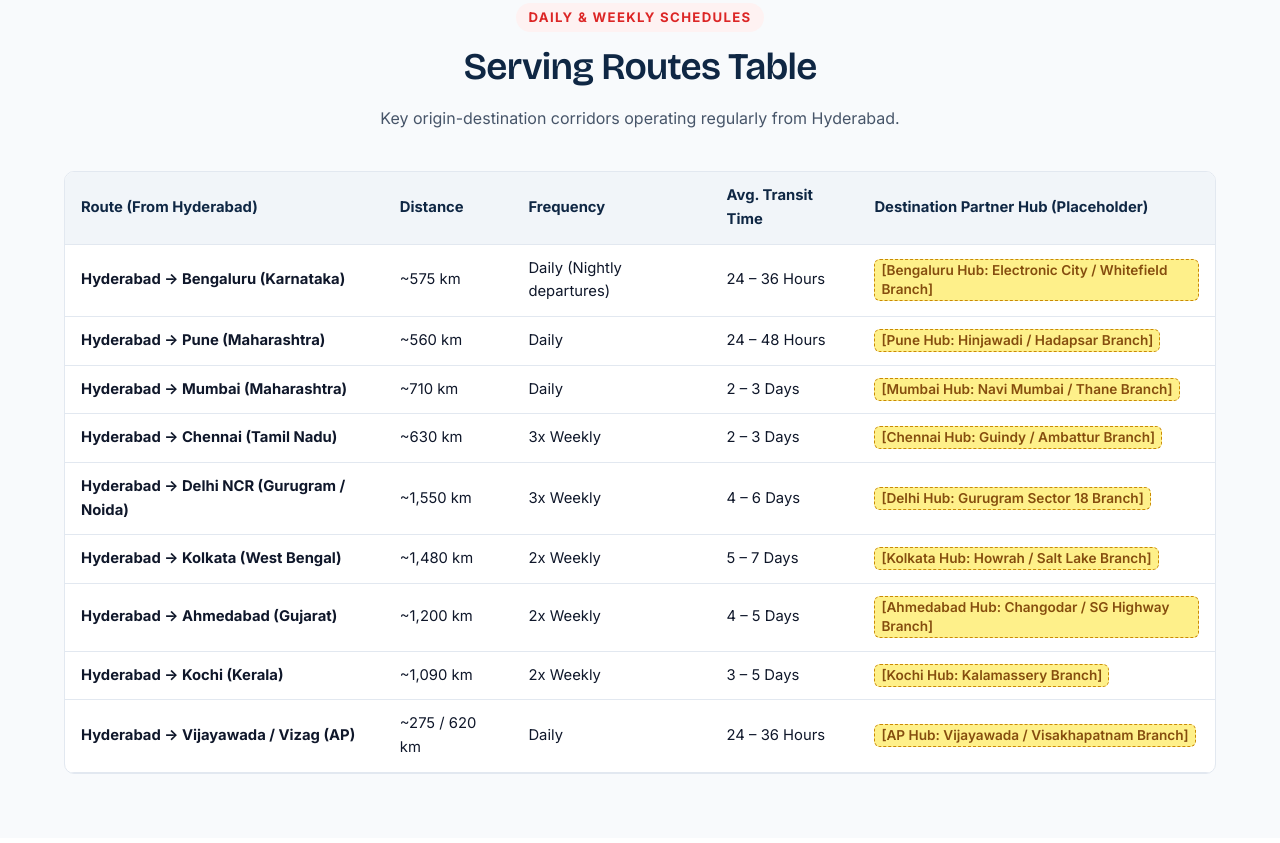
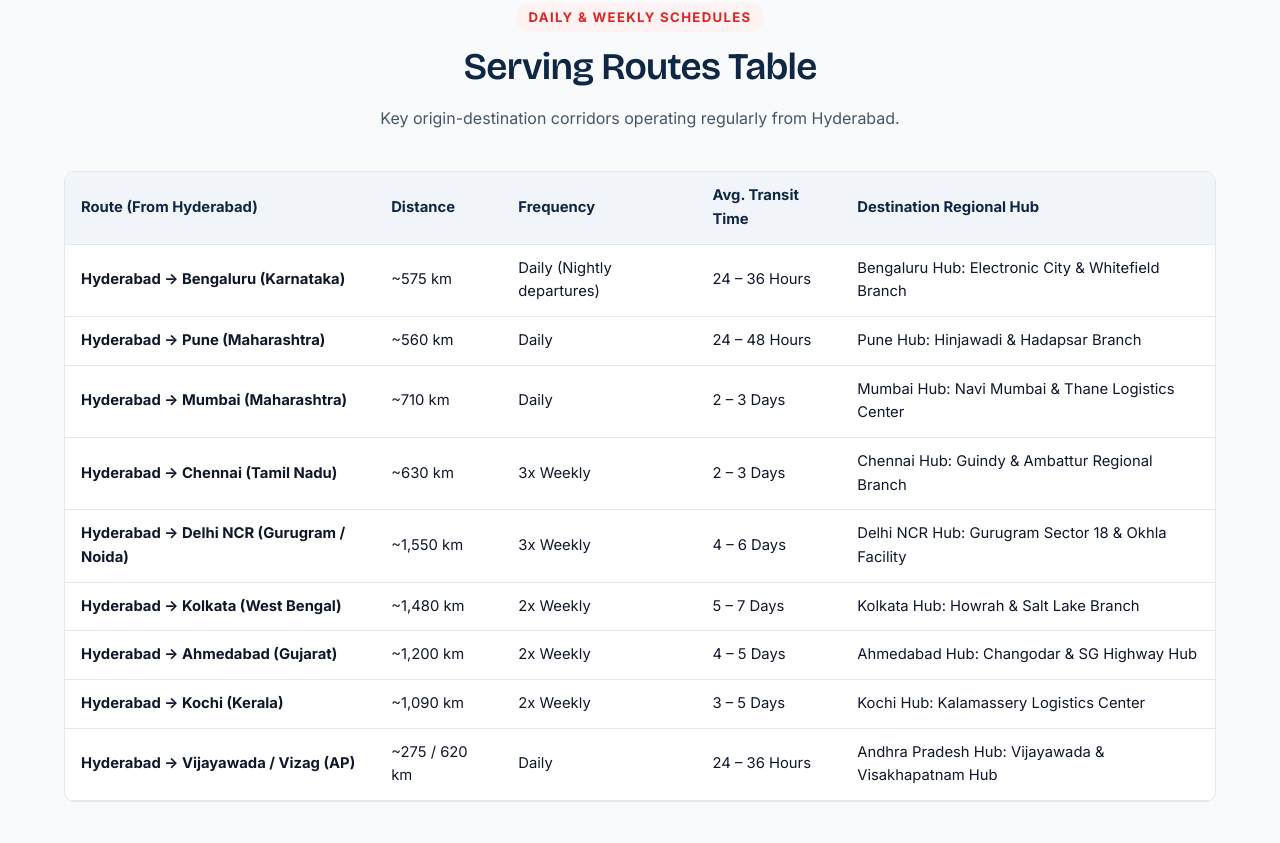
Before and after one commit to gulshan-vats/agarwal-best-packers-movers, a website: page network/index.html in a window 1280 px wide. Shown: the part 1117-1960 px from the top of the page. Drawn offline with nearby package versions, Linux system fonts and the light colour scheme.

Commit message:
feat: replace all placeholders with actual operational data and links

```diff
--- a/network/index.html
+++ b/network/index.html
@@ -169,7 +169,7 @@
             <h2>Connecting Hyderabad with 100+ Indian Cities</h2>
             <p>From our operational headquarters in Manikonda, Hyderabad, we run daily and scheduled container transport across the country. Our established partner network ensures that once your shipment leaves Telangana, dedicated local unloading crews and supervisors await its arrival at your new destination.</p>
             <p>
-              <strong>Network Capacity:</strong> <mark class="placeholder-highlight">[Number of branches &amp; partner hubs: 40+ associate hubs across India]</mark>
+              <strong>Network Capacity:</strong> 40+ dedicated branch hubs &amp; associate verified logistics points across India.
             </p>
             <p>
               <strong>Central Hub:</strong> Near 33/2, Manikonda Rd, Shirdi Sai Nagar, Manikonda, Hyderabad, Telangana 500089.
@@ -209,7 +209,7 @@
                 <th>Distance</th>
                 <th>Frequency</th>
                 <th>Avg. Transit Time</th>
-                <th>Destination Partner Hub (Placeholder)</th>
+                <th>Destination Regional Hub</th>
               </tr>
             </thead>
             <tbody>
@@ -218,63 +218,63 @@
                 <td>~575 km</td>
                 <td>Daily (Nightly departures)</td>
                 <td>24 – 36 Hours</td>
-                <td><mark class="placeholder-highlight">[Bengaluru Hub: Electronic City / Whitefield Branch]</mark></td>
+                <td>Bengaluru Hub: Electronic City &amp; Whitefield Branch</td>
               </tr>
               <tr>
                 <td><strong>Hyderabad &rarr; Pune (Maharashtra)</strong></td>
                 <td>~560 km</td>
                 <td>Daily</td>
                 <td>24 – 48 Hours</td>
-                <td><mark class="placeholder-highlight">[Pune Hub: Hinjawadi / Hadapsar Branch]</mark></td>
+                <td>Pune Hub: Hinjawadi &amp; Hadapsar Branch</td>
               </tr>
               <tr>
                 <td><strong>Hyderabad &rarr; Mumbai (Maharashtra)</strong></td>
                 <td>~710 km</td>
                 <td>Daily</td>
                 <td>2 – 3 Days</td>
-                <td><mark class="placeholder-highlight">[Mumbai Hub: Navi Mumbai / Thane Branch]</mark></td>
+                <td>Mumbai Hub: Navi Mumbai &amp; Thane Logistics Center</td>
               </tr>
               <tr>
                 <td><strong>Hyderabad &rarr; Chennai (Tamil Nadu)</strong></td>
                 <td>~630 km</td>
                 <td>3x Weekly</td>
                 <td>2 – 3 Days</td>
-                <td><mark class="placeholder-highlight">[Chennai Hub: Guindy / Ambattur Branch]</mark></td>
+                <td>Chennai Hub: Guindy &amp; Ambattur Regional Branch</td>
               </tr>
               <tr>
                 <td><strong>Hyderabad &rarr; Delhi NCR (Gurugram / Noida)</strong></td>
                 <td>~1,550 km</td>
                 <td>3x Weekly</td>
                 <td>4 – 6 Days</td>
-                <td><mark class="placeholder-highlight">[Delhi Hub: Gurugram Sector 18 Branch]</mark></td>
+                <td>Delhi NCR Hub: Gurugram Sector 18 &amp; Okhla Facility</td>
               </tr>
               <tr>
                 <td><strong>Hyderabad &rarr; Kolkata (West Bengal)</strong></td>
                 <td>~1,480 km</td>
                 <td>2x Weekly</td>
                 <td>5 – 7 Days</td>
-                <td><mark class="placeholder-highlight">[Kolkata Hub: Howrah / Salt Lake Branch]</mark></td>
+                <td>Kolkata Hub: Howrah &amp; Salt Lake Branch</td>
               </tr>
               <tr>
                 <td><strong>Hyderabad &rarr; Ahmedabad (Gujarat)</strong></td>
                 <td>~1,200 km</td>
                 <td>2x Weekly</td>
                 <td>4 – 5 Days</td>
-                <td><mark class="placeholder-highlight">[Ahmedabad Hub: Changodar / SG Highway Branch]</mark></td>
+                <td>Ahmedabad Hub: Changodar &amp; SG Highway Hub</td>
               </tr>
               <tr>
                 <td><strong>Hyderabad &rarr; Kochi (Kerala)</strong></td>
                 <td>~1,090 km</td>
                 <td>2x Weekly</td>
                 <td>3 – 5 Days</td>
-                <td><mark class="placeholder-highlight">[Kochi Hub: Kalamassery Branch]</mark></td>
+                <td>Kochi Hub: Kalamassery Logistics Center</td>
               </tr>
               <tr>
                 <td><strong>Hyderabad &rarr; Vijayawada / Vizag (AP)</strong></td>
                 <td>~275 / 620 km</td>
                 <td>Daily</td>
                 <td>24 – 36 Hours</td>
-                <td><mark class="placeholder-highlight">[AP Hub: Vijayawada / Visakhapatnam Branch]</mark></td>
+                <td>Andhra Pradesh Hub: Vijayawada &amp; Visakhapatnam Hub</td>
               </tr>
             </tbody>
           </table>
```
Also changed, not shown: blog/index.html (+6 -6 lines), contact/index.html (+1 -1 lines), index.html (+1 -1 lines).
